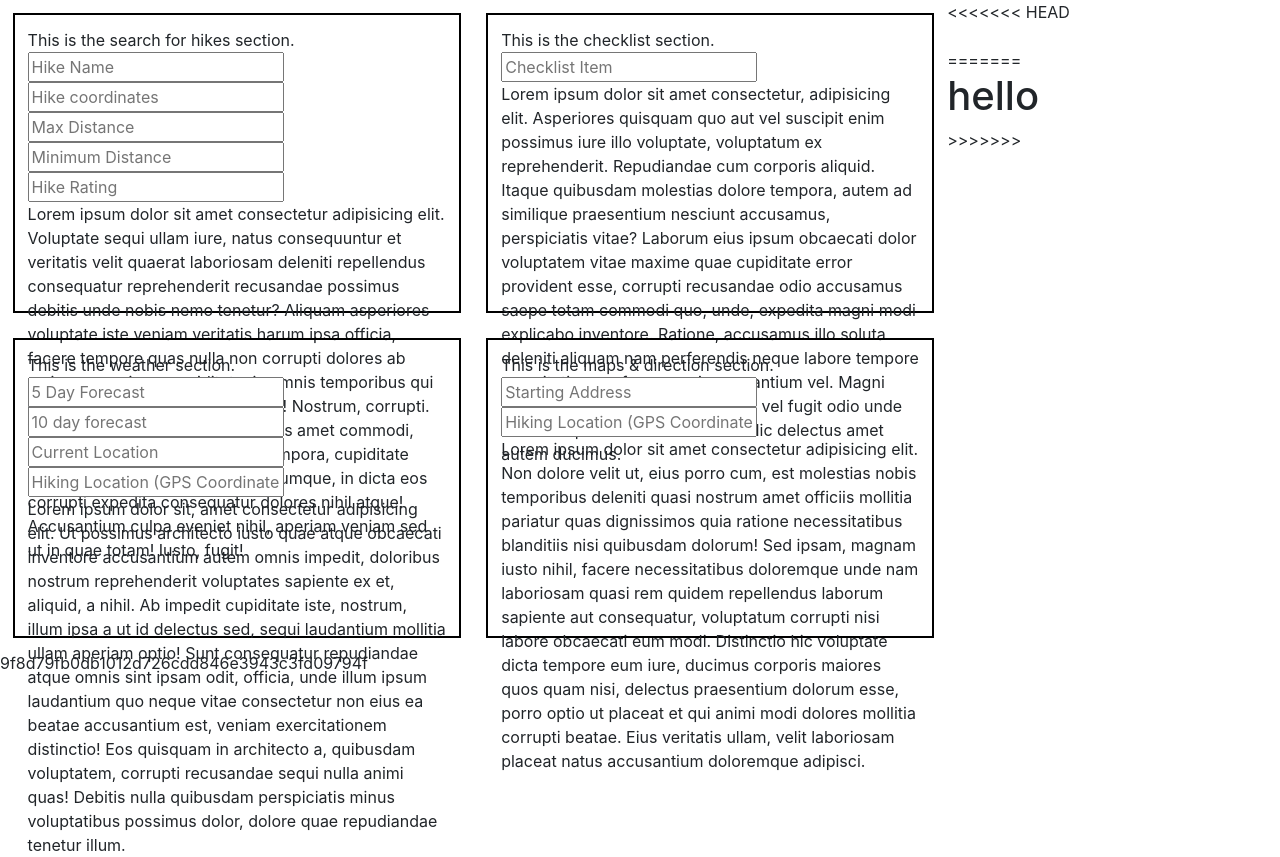
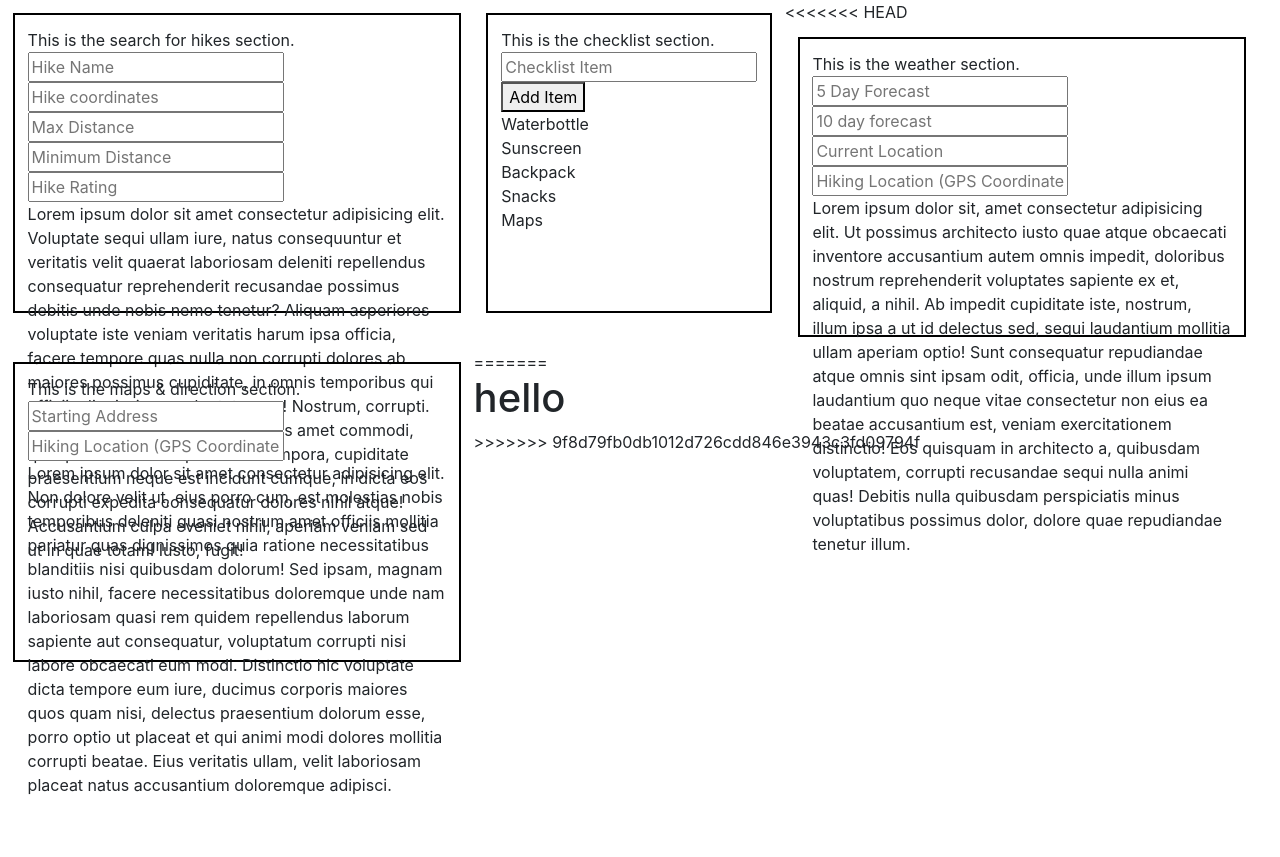
Before and after one commit to ryanbrutocao/project_1, a plain HTML site: page index.html in a window 1280 px wide. After the commit the page ends 800 px from the top, so only its background shows below. Drawn offline with nearby package versions, Linux system fonts and the light colour scheme.

Commit message:
added button and some checklist items

```diff
--- a/index.html
+++ b/index.html
@@ -33,8 +33,41 @@
 <div class="userChecklist box">
   This is the checklist section. <br>
   <input type="text" id="checklistItem" placeholder="Checklist Item"><br>
+  <button type="button" value="add to list" id="itemBtn">Add Item</button>
+    <ul id='list'>
+      <li>Waterbottle</li>
+      <li>Sunscreen</li>
+      <li>Backpack</li>
+      <li>Snacks</li>
+      <li>Maps</li>
+    </ul>
+    <script>
+    $("button").on("click", function(){
+  alert("Button clicked.");
+});
 
-  Lorem ipsum dolor sit amet consectetur, adipisicing elit. Asperiores quisquam quo aut vel suscipit enim possimus iure illo voluptate, voluptatum ex reprehenderit. Repudiandae cum corporis aliquid. Itaque quibusdam molestias dolore tempora, autem ad similique praesentium nesciunt accusamus, perspiciatis vitae? Laborum eius ipsum obcaecati dolor voluptatem vitae maxime quae cupiditate error provident esse, corrupti recusandae odio accusamus saepe totam commodi quo, unde, expedita magni modi explicabo inventore. Ratione, accusamus illo soluta deleniti aliquam nam perferendis neque labore tempore exercitationem, facere, qui accusantium vel. Magni minus, voluptates eveniet maxime vel fugit odio unde non corrupti molestias ducimus. Hic delectus amet autem ducimus.
+
+// (function($){
+//     $('#myform').submit(function(e){
+//         var val = $('#in').val();
+//         $('ul.list').append('<li>' + val + '</li>');
+//         e.preventDefault();
+//     });
+// });
+
+
+//     document.getElementById("itemBtn").onclick = function() {
+
+//     var text = document.getElementById("checklistItem").value;
+
+//     var li = "<li>" + text + "</li>";
+
+//     document.getElementById("list").appendChild();
+// }
+    </script>
+
+
+
 </div><br>
 
 <div class="currentWeather box">
```
